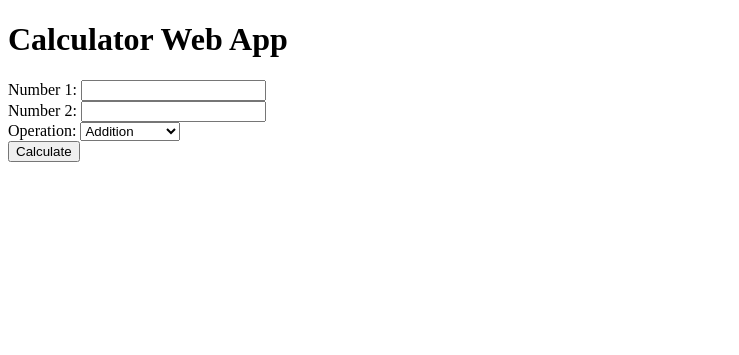
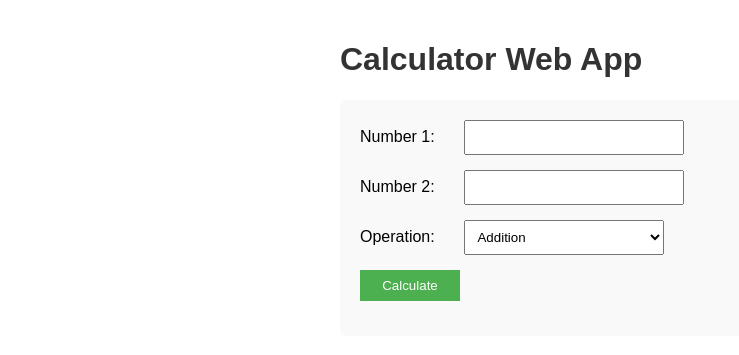
Before and after one commit to ruvy03/dist-sys-lab, a Flask app: page / in a window 1280 px wide. Shown: the top 355 px of the page, without its empty margins (0-739 px from the left). Run offline with Flask 3, Linux system fonts and the light colour scheme.

Commit message:
working 7th

```diff
--- a/7-web-apis/app.py
+++ b/7-web-apis/app.py
@@ -1,32 +1,44 @@
+
 from flask import Flask, render_template, request
-import requests
-import json
 
 app = Flask(__name__)
 
+def add(num1, num2):
+    return num1 + num2
+
+def subtract(num1, num2):
+    return num1 - num2
+
+def multiply(num1, num2):
+    return num1 * num2
+
+def divide(num1, num2):
+    if num2 == 0:
+        return "Cannot divide by zero"
+    return num1 / num2
+
 @app.route("/")
 def home():
-  return render_template("index.html")
+    return render_template("index.html")
 
 @app.route("/calculate", methods=["POST"])
 def calculate():
-    num1 = int(request.form["num1"])
-    num2 = int(request.form["num2"])
+    num1 = float(request.form["num1"])
+    num2 = float(request.form["num2"])
     operation = request.form["operation"]
-    payload = {"num1": num1, "num2": num2}
+
     if operation == "add":
-        url = "http://localhost:5000/add"
+        result = add(num1, num2)
     elif operation == "subtract":
-        url = "http://localhost:5000/subtract"
+        result = subtract(num1, num2)
     elif operation == "multiply":
-        url = "http://localhost:5000/multiply"
+        result = multiply(num1, num2)
     elif operation == "divide":
-        url = "http://localhost:5000/divide"
+        result = divide(num1, num2)
     else:
-        return "Invalid operation"
-    response = requests.post(url, json=payload)
-    result = json.loads(response.text)
+        result = "Invalid operation"
+
     return render_template("result.html", result=result)
 
 if __name__ == "__main__":
-    app.run(debug=True, port=3000)
+    app.run(debug=True, port=5000)
--- a/7-web-apis/requirements.txt
+++ b/7-web-apis/requirements.txt
@@ -1,2 +1 @@
 Flask==2.3.3
-requests==2.31.0
--- a/7-web-apis/templates/index.html
+++ b/7-web-apis/templates/index.html
@@ -1,26 +1,63 @@
 <!DOCTYPE html>
 <html>
-
   <head>
     <title>Calculator Web App</title>
+    <style>
+      body {
+        font-family: Arial, sans-serif;
+        max-width: 600px;
+        margin: 0 auto;
+        padding: 20px;
+      }
+      h1 {
+        color: #333;
+      }
+      form {
+        background-color: #f9f9f9;
+        padding: 20px;
+        border-radius: 5px;
+      }
+      label {
+        display: inline-block;
+        width: 100px;
+        margin-bottom: 10px;
+      }
+      input,
+      select {
+        padding: 8px;
+        margin-bottom: 15px;
+        width: 200px;
+      }
+      input[type="submit"] {
+        background-color: #4caf50;
+        color: white;
+        border: none;
+        cursor: pointer;
+        width: 100px;
+      }
+      input[type="submit"]:hover {
+        background-color: #45a049;
+      }
+    </style>
   </head>
-
   <body>
     <h1>Calculator Web App</h1>
     <form action="/calculate" method="POST">
       <label for="num1">Number 1:</label>
-        <input type="number" id="num1" name="num1" required /><br />
+      <input type="number" id="num1" name="num1" step="any" required /><br />
+
       <label for="num2">Number 2:</label>
-        <input type="number" id="num2" name="num2" required /><br />
+      <input type="number" id="num2" name="num2" step="any" required /><br />
+
       <label for="operation">Operation:</label>
       <select id="operation" name="operation" required>
         <option value="add">Addition</option>
         <option value="subtract">Subtraction</option>
         <option value="multiply">Multiplication</option>
-            <option value="divide">Division</option>
-        </select><br />
+        <option value="divide">Division</option></select
+      ><br />
+
       <input type="submit" value="Calculate" />
     </form>
   </body>
-
 </html>
```
Also changed, not shown: 7-web-apis/api.py (deleted, +0 -30 lines), 7-web-apis/templates/result.html (+35 -8 lines), 7-web-apis/README.md. Lines whose indentation alone changed are shown as unchanged.
